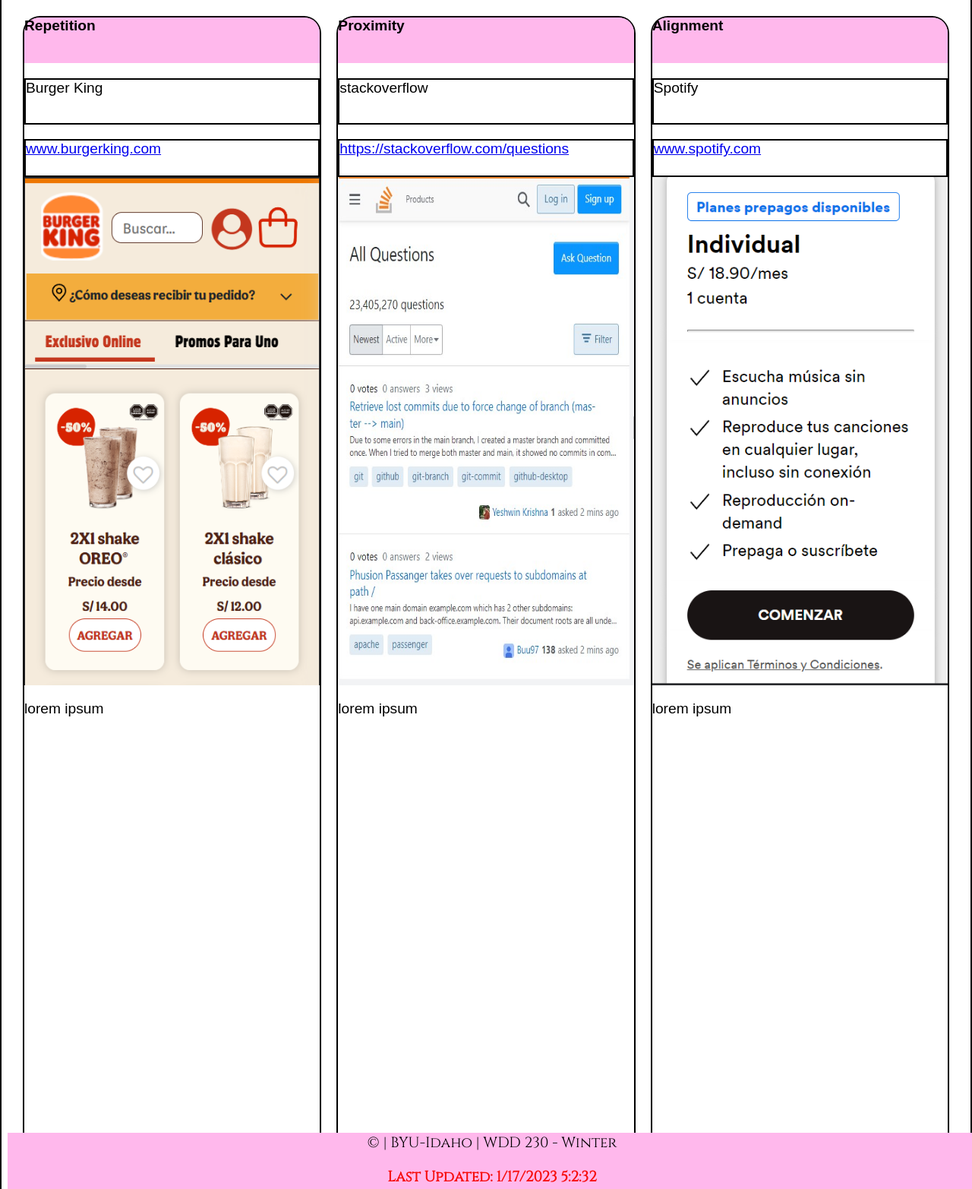
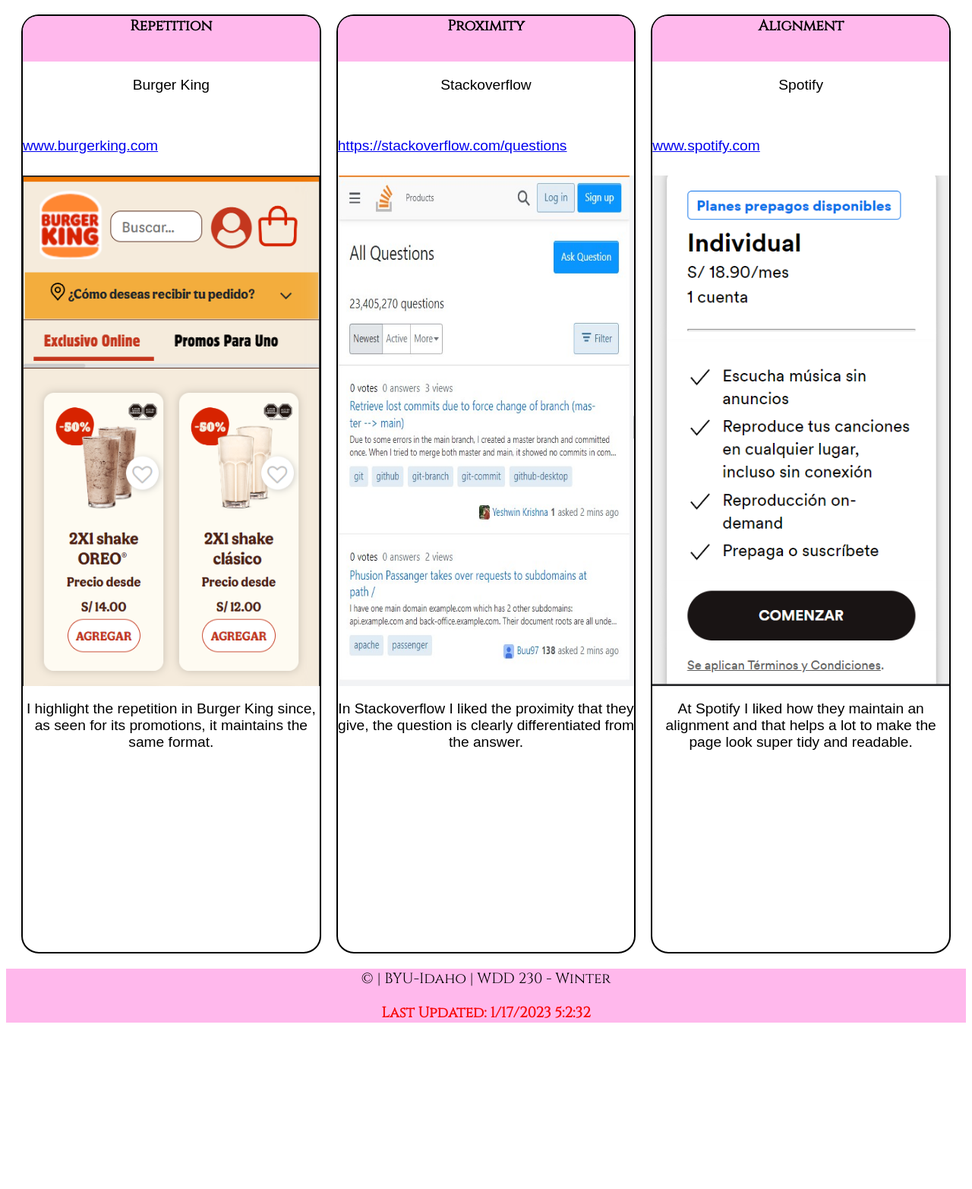
Before and after one commit to Preficient/wdd230_past, a plain HTML site: page task2/index.html in a window 1280 px wide. Shown: the part 146-1711 px from the top of the page at 76% size. After the commit the page ends 1511 px from the top, so only its background shows below. Drawn offline with Linux system fonts and the light colour scheme.

Commit message:
changes section

```diff
--- a/task2/index.html
+++ b/task2/index.html
@@ -16,26 +16,26 @@
 
     <main id="content-task2">
 
-        <section class="section">
+        <section>
             <h4 class="principle">Repetition</h4>
             <p class="company-name">Burger King</p>
             <a class="link-company" href="https://www.burgerking.pe/?utm_source=google&utm_medium=cpc&utm_campaign=BK_imagen_aonplataformas_branding_2021_12_null_null_null_trafico_subasta_null_intereses_null_intereses_null_null_todos_CPC_todos_lima_provincias_null&utm_content=imagen_textads_null_nullseg_null_null_textad&gclid=Cj0KCQiAn4SeBhCwARIsANeF9DItMBoMB5GTCKclPQmlGYs0zvdA3Q5AiNC67OqbyDtdn-0ylvHSynAaAgApEALw_wcB">www.burgerking.com</a>
             <img class= "picture-company" src="images/burgerking-repetitioncell.png" alt="This is the picture">
-            <p class="information-company"> lorem ipsum</p>
+            <p class="information-company">I highlight the repetition in Burger King since, as seen for its promotions, it maintains the same format.</p>
         </section>
-        <section class="section">
+        <section>
             <h4 class="principle">Proximity</h4>
-            <p class="company-name">stackoverflow</p>
+            <p class="company-name">Stackoverflow</p>
             <a class="link-company" href="https://stackoverflow.com/questions">https://stackoverflow.com/questions</a>
             <img class="picture-company" src="images/space.jpg" alt="This is the picture">
-            <p class="information-company"> lorem ipsum</p>
+            <p class="information-company">In Stackoverflow I liked the proximity that they give, the question is clearly differentiated from the answer.</p>
         </section>
-        <section class="section" id="alignment">
+        <section id="alignment">
             <h4 class="principle">Alignment</h4>
             <p class="company-name">Spotify</p>
             <a class= "link-company" href="https://www.spotify.com/pe/premium/?utm_source=pe-es_brand_contextual-desktop_text&utm_medium=paidsearch&utm_campaign=alwayson_latam_pe_premiumbusiness_core_brand+contextual-desktop+text+exact+pe-es+google&gclid=Cj0KCQiAn4SeBhCwARIsANeF9DJSnjdD9DZaXqlbLyUiyKQom45L3WK2zCT_KQGmc3Sjturg8eW3Ao0aAq1AEALw_wcB&gclsrc=aw.ds">www.spotify.com</a>
             <img class="picture-company" src="images/spotify-proximitycell.png" alt="This is the picture">
-            <p class="information-company"> lorem ipsum</p>
+            <p class="information-company">At Spotify I liked how they maintain an alignment and that helps a lot to make the page look super tidy and readable.</p>
         </section>
 
 
--- a/task2/styles/style.css
+++ b/task2/styles/style.css
@@ -3,8 +3,6 @@
 html{
     max-width: 100%;
     min-height: 100%;
-    position: relative;
-    border: 2px solid black;
 }
 body{
 
@@ -20,37 +18,39 @@
 }
 .title{
     text-align: center;
+
 }
 
+h4{
+    font-family: "Cinzel", sans-serif;
+}
 #content-task2{
     display: grid;
     grid-template-columns: 1fr 1fr 1fr;
     gap: 20px;
-    margin-left: 20px;
-    margin-right: 20px;
-
+    margin: 20px;
 }
 
-.section{
+section{
     display: grid;
-    grid-template-rows: 60px 100px 50px 1fr 1fr;
-    border: 2px solid  black;
+    grid-template-rows: 60px 100px 50px 1fr 350px;
+    border: 2px solid black;
     border-radius: 23px;
 }
+
+section p{
+    text-align: center;
+}
+
+
 .principle{
     background-color:#ffb8ec;
     margin: 0;
     border-top-left-radius: 20px;
     border-top-right-radius: 20px;
-
-}
-.company-name{
-    border: 2px solid black;
+    text-align: center;
 }
 
-.link-company{
-    border: 2px solid black;
-}
 .picture-company{
     width: 100%;
     height: 100%;
@@ -60,8 +60,6 @@
     background-color:#ffb8ec;
     text-align: center;
     font-family: "Cinzel", sans-serif;
-    position:absolute;
-    bottom: 0;
     width: 100%;
 
 }
```
